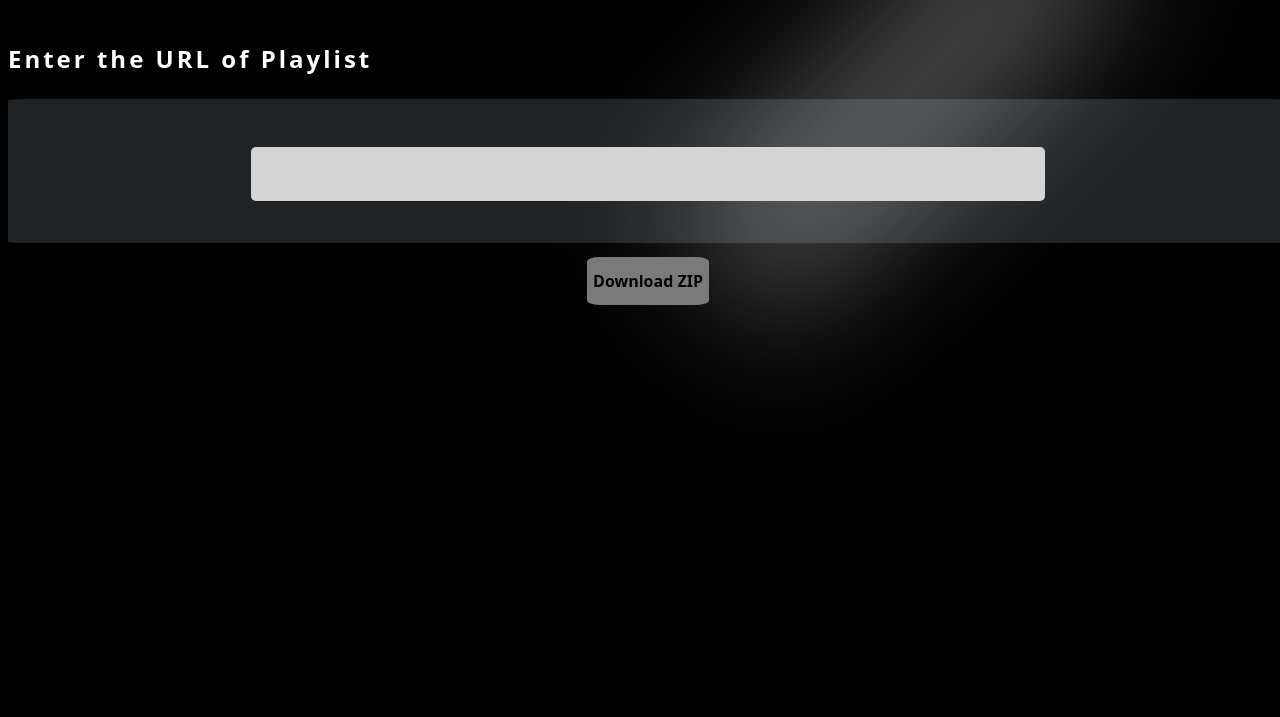
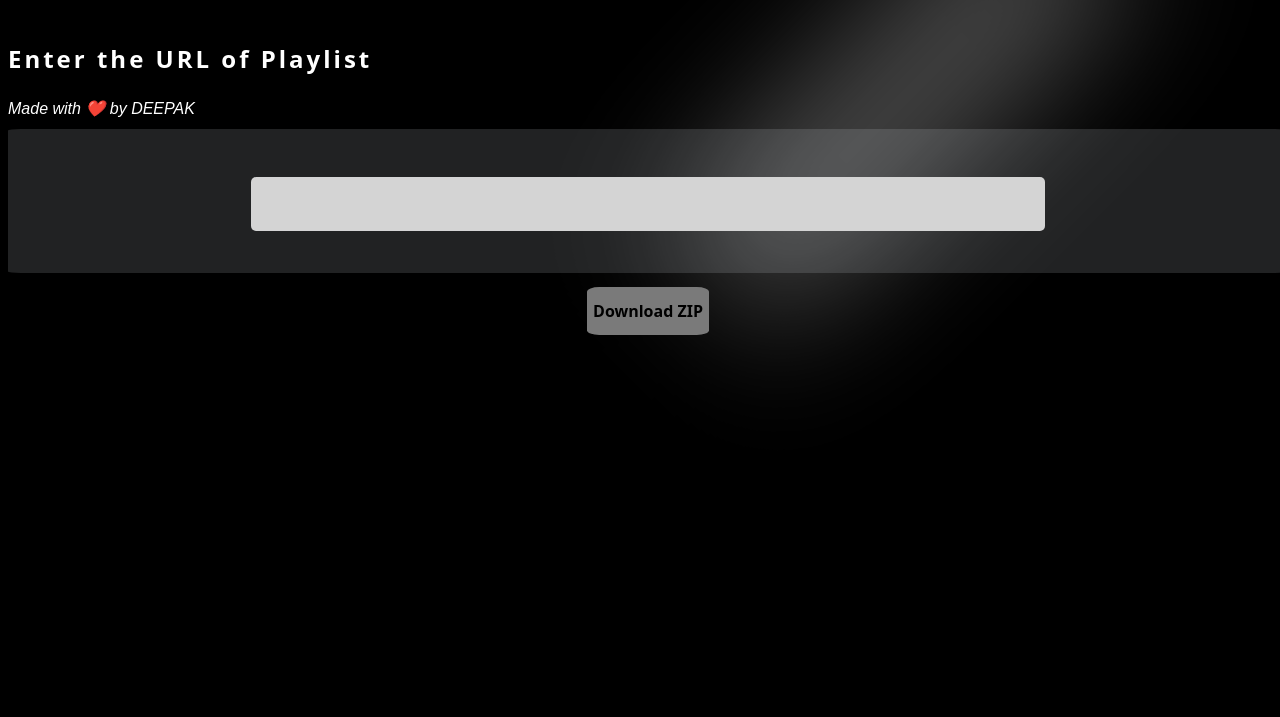
Before and after one commit to Deepcode2021/Playliyy, a plain HTML site: page index.html in a window 1280 px wide. Shown: the part 83-800 px from the top of the page. Drawn offline with nearby package versions, Linux system fonts and the light colour scheme; files whose address does not match are found by name; a web font is replaced by a local one.

Commit message:
Update index.html

```diff
--- a/index.html
+++ b/index.html
@@ -16,6 +16,7 @@
     <br>
     <div class="blur-box"></div>
     <p class="enter">Enter the URL of Playlist</p>
+    <h1 class="made">Made with ❤️ by DEEPAK</h1>
     <div class="main">
         <input type="text" class="link" id="link">
 
```
